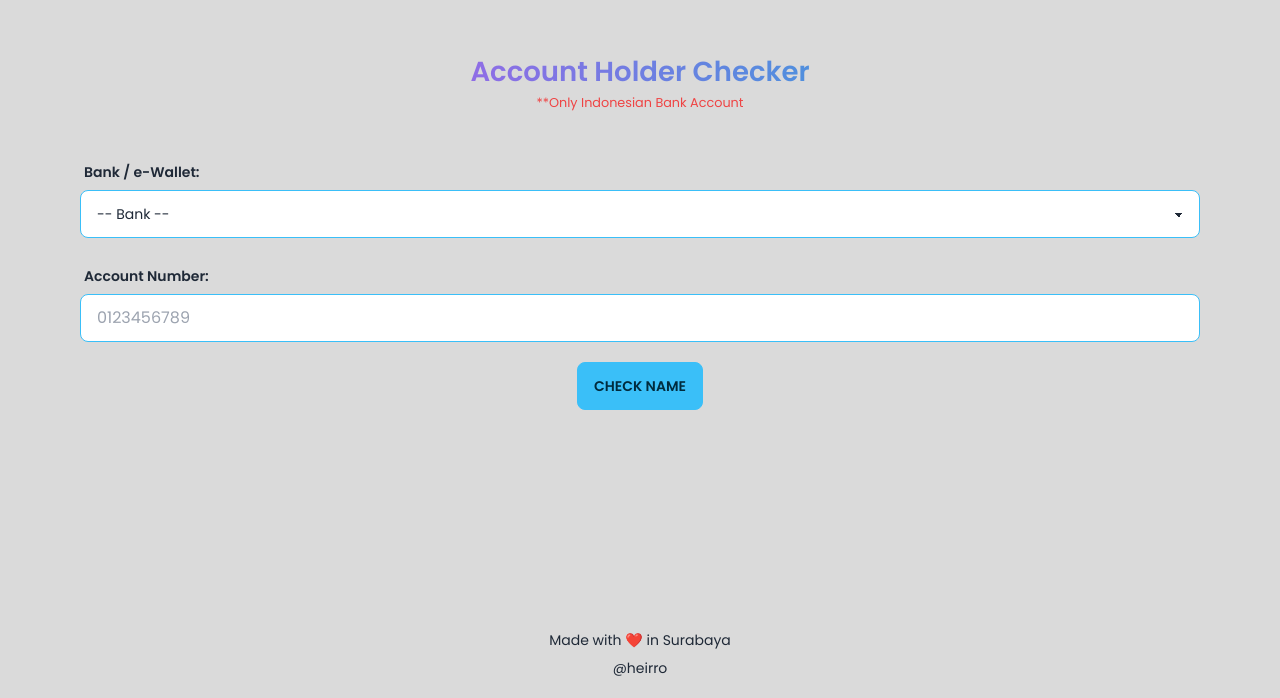
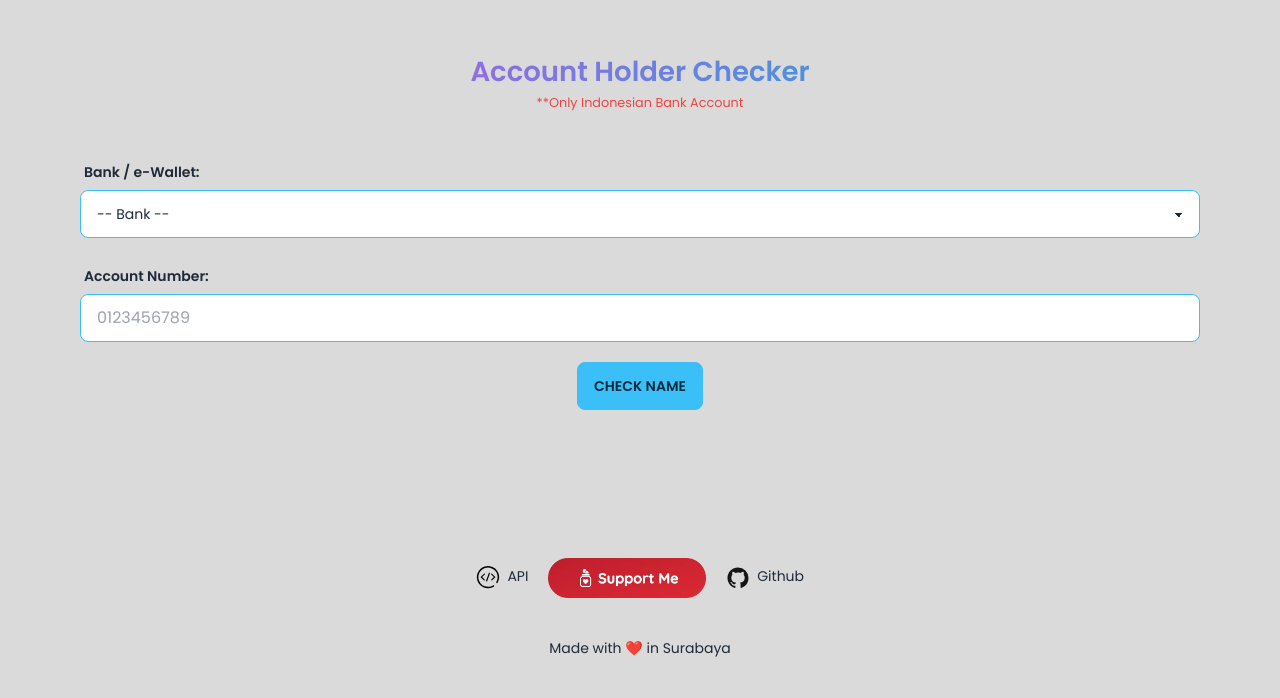
Before and after one commit to cekrekening/cekrekening.github.io, a React (Vite) app: page / in a window 1280 px wide. Shown: the part 102-800 px from the top of the page. Built offline with nearby package versions, Linux system fonts and the light colour scheme.

Commit message:
perf(layout): Create header, footer and main content layouts

```diff
--- a/src/App.tsx
+++ b/src/App.tsx
@@ -1,14 +1,16 @@
 import "./App.css";
 import { BrowserRouter, Routes, Route } from "react-router-dom";
+import Header from "./layout/Header";
+import Footer from "./layout/Footer";
 import Cekrek from "./Cekrek";
 
 export default function App() {
   return (
     <>
       <div className="container-flex flex flex-col justify-center h-screen overflow-hidden">
-        <header className="w-full text-center py-20"></header>
+        <Header />
         <main className="flex-1 overflow-hidden 2xl:px-20 xl:px-20 lg:px-20 md:px-20 px-5">
-          <div className="min-h-screen">
+          <div className="h-screen">
             <BrowserRouter>
               <Routes>
                 <Route path="/" element={<Cekrek />}></Route>
@@ -16,12 +18,7 @@ export default function App() {
             </BrowserRouter>
           </div>
         </main>
-        <footer className="footer footer-center p-5 bg-base text-base-content">
-          <aside>
-            <p>Made with ❤️ in Surabaya</p>
-            <p>@heirro</p>
-          </aside>
-        </footer>
+        <Footer />
       </div>
     </>
   );
--- /dev/null
+++ b/src/layout/Footer.tsx
@@ -0,0 +1,79 @@
+export default function Footer() {
+  return (
+    <>
+      <footer className="footer footer-center p-10 bg-base">
+        <nav className="grid grid-flow-col gap-5">
+          <a
+            className="link link-hover hover:no-underline hover:text-blue-600 flex"
+            href="https://documenter.getpostman.com/view/17822564/2s9YJaYPNQ"
+            target="_blank"
+          >
+            <svg
+              width="24px"
+              height="24px"
+              viewBox="0 0 1024 1024"
+              version="1.1"
+              xmlns="http://www.w3.org/2000/svg"
+              fill="#000000"
+            >
+              <g id="SVGRepo_bgCarrier" stroke-width="0"></g>
+              <g
+                id="SVGRepo_tracerCarrier"
+                stroke-linecap="round"
+                stroke-linejoin="round"
+              ></g>
+              <g id="SVGRepo_iconCarrier">
+                <path
+                  d="M877.685565 727.913127l-0.584863-0.365539a32.898541 32.898541 0 0 1-8.041866-46.423497 411.816631 411.816631 0 1 0-141.829267 145.777092c14.621574-8.992268 33.62962-5.117551 43.645398 8.772944l0.146216 0.073108a30.412874 30.412874 0 0 1-7.968758 43.206751l-6.141061 4.020933a475.201154 475.201154 0 1 1 163.615412-164.419599 29.974227 29.974227 0 0 1-42.841211 9.357807z m-537.342843-398.584106c7.164571-7.091463 24.71046-9.650239 33.26408 0 10.600641 11.185504 7.164571 29.462472 0 37.138798l-110.612207 107.468569L370.901811 576.14119c7.164571 7.091463 8.114974 27.342343 0 35.384209-9.796455 9.723347-29.828011 8.188081-36.480827 1.535265L208.309909 487.388236a18.423183 18.423183 0 0 1 0-25.953294l132.032813-132.032813z m343.314556 0l132.032813 132.032813a18.423183 18.423183 0 0 1 0 25.953294L689.652124 613.133772c-6.652816 6.579708-25.587754 10.746857-36.553935 0-10.30821-10.235102-7.091463-31.290168 0-38.381632l108.345863-100.669537-111.855041-108.638294c-7.164571-7.676326-9.504023-26.611265 0-36.04218 9.284699-9.138484 26.903696-7.091463 34.068267 0z m-135.54199-26.318833c3.582286-9.504023 21.347498-15.498868 32.679217-11.258612 10.819965 4.020933 17.180349 19.008046 14.256035 28.512069l-119.896906 329.716493c-3.509178 9.504023-20.616419 13.305632-30.193551 9.723347-10.161994-3.509178-21.201282-17.545889-17.545888-26.976804l120.627985-329.716493z"
+                  fill="#000000"
+                ></path>
+              </g>
+            </svg>
+            &nbsp; API
+          </a>
+          <a href="https://trakteer.id/heirro/tip?quantity=1" target="_blank">
+            <img
+              id="wse-buttons-preview"
+              src="donate.webp"
+              height="40"
+              style={{ border: 0, height: 40 }}
+              alt="Trakteer Saya"
+            />
+          </a>
+          <a
+            className="link link-hover hover:no-underline hover:text-blue-600 flex"
+            href="https://github.com/cekrekening/cekrekening.github.io"
+            target="_blank"
+          >
+            <svg
+              width="24px"
+              height="24px"
+              viewBox="0 0 16 16"
+              xmlns="http://www.w3.org/2000/svg"
+              fill="none"
+            >
+              <g id="SVGRepo_bgCarrier" stroke-width="0"></g>
+              <g
+                id="SVGRepo_tracerCarrier"
+                stroke-linecap="round"
+                stroke-linejoin="round"
+              ></g>
+              <g id="SVGRepo_iconCarrier">
+                <path
+                  fill="#161514"
+                  fill-rule="evenodd"
+                  d="M8 1C4.133 1 1 4.13 1 7.993c0 3.09 2.006 5.71 4.787 6.635.35.064.478-.152.478-.337 0-.166-.006-.606-.01-1.19-1.947.423-2.357-.937-2.357-.937-.319-.808-.778-1.023-.778-1.023-.635-.434.048-.425.048-.425.703.05 1.073.72 1.073.72.624 1.07 1.638.76 2.037.582.063-.452.244-.76.444-.935-1.554-.176-3.188-.776-3.188-3.456 0-.763.273-1.388.72-1.876-.072-.177-.312-.888.07-1.85 0 0 .586-.189 1.924.716A6.711 6.711 0 018 4.381c.595.003 1.194.08 1.753.236 1.336-.905 1.923-.717 1.923-.717.382.963.142 1.674.07 1.85.448.49.72 1.114.72 1.877 0 2.686-1.638 3.278-3.197 3.45.251.216.475.643.475 1.296 0 .934-.009 1.688-.009 1.918 0 .187.127.404.482.336A6.996 6.996 0 0015 7.993 6.997 6.997 0 008 1z"
+                  clip-rule="evenodd"
+                ></path>
+              </g>
+            </svg>
+            &nbsp; Github
+          </a>
+        </nav>
+        <aside>
+          <p>Made with ❤️ in Surabaya</p>
+        </aside>
+      </footer>
+    </>
+  );
+}
--- /dev/null
+++ b/src/layout/Header.tsx
@@ -0,0 +1,7 @@
+export default function Header() {
+  return (
+    <>
+      <header className="w-full text-center py-20"></header>
+    </>
+  );
+}
```
Also changed, not shown: public/donate.webp (added).
